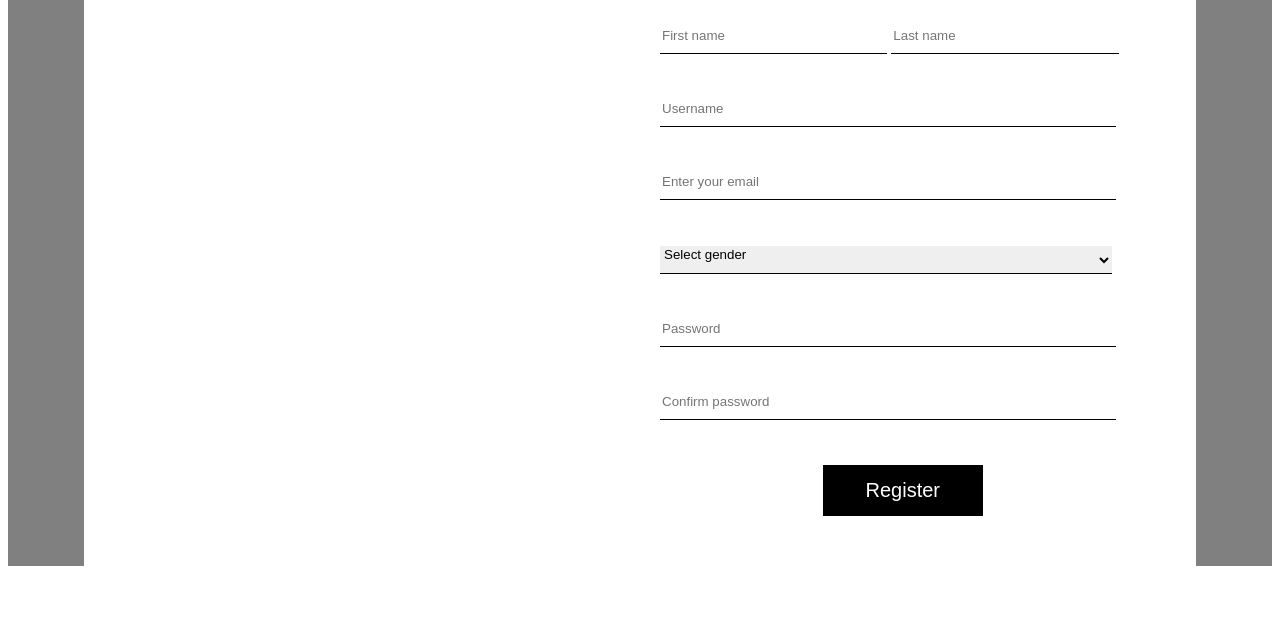
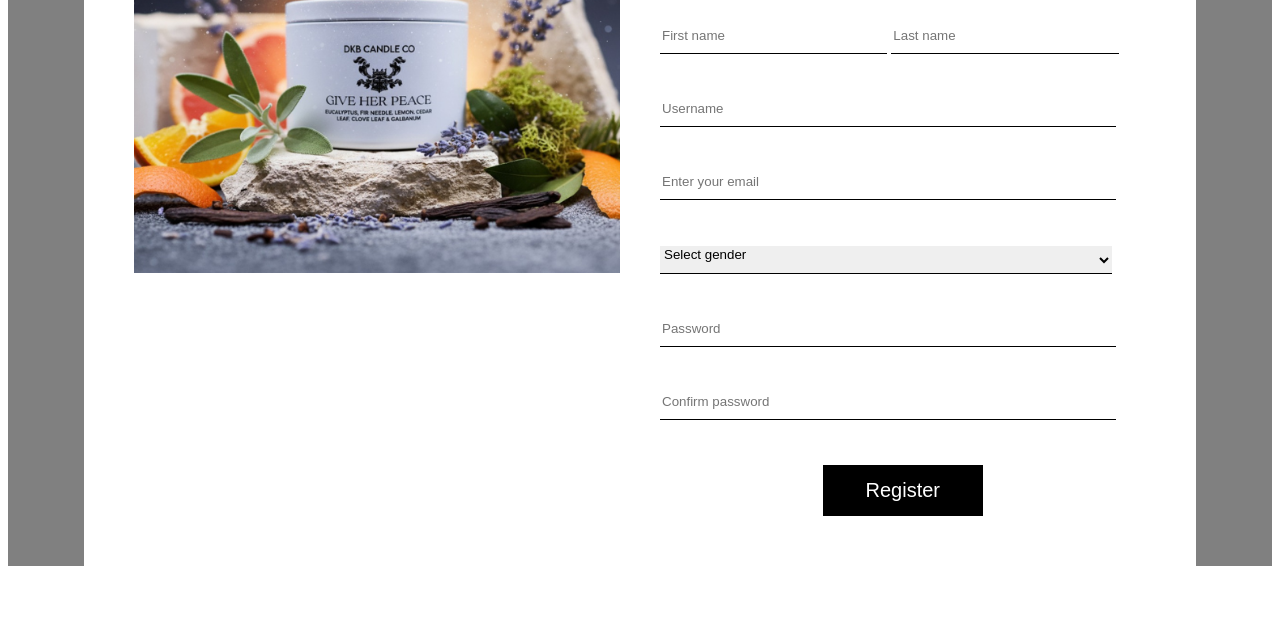
Before and after one commit to adeeb4272/Form-Test-, a plain HTML site: page index.html in a window 1280 px wide. Shown: the part 173-800 px from the top of the page. Drawn offline with Linux system fonts and the light colour scheme.

Commit message:
index.html

```diff
--- a/index.html
+++ b/index.html
@@ -74,7 +74,7 @@
 <div class="main-box">
 
     <div class="image">
-        <img src="image/form.png" alt="">
+        <img src="form.png" alt="">
     </div>
 
     <div class="form-box">
```
